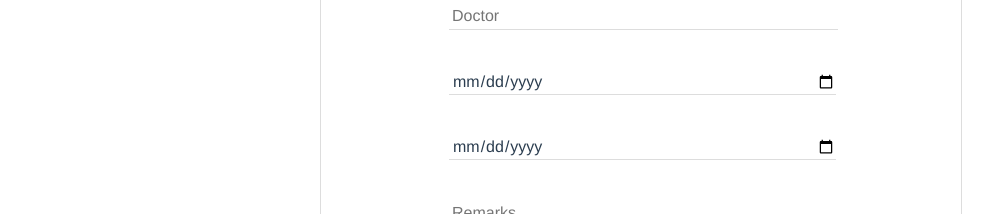
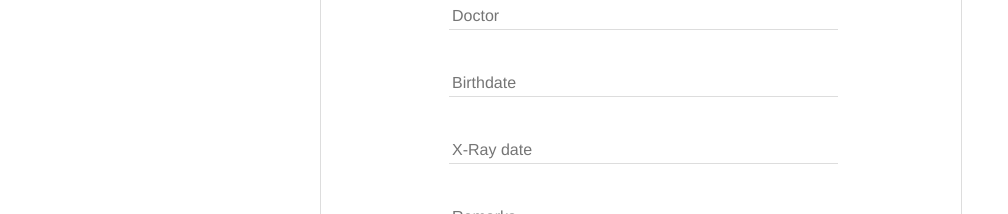
Before and after one commit to edvardgospel/cephalometry-fe, a Vue app: page / in a window 1280 px wide. Shown: the part 368-582 px from the top of the page, without its empty margins (0-1008 px from the left). Built offline with nearby package versions, Linux system fonts and the light colour scheme.

Commit message:
Solved dates (Chrome) on personal data page

```diff
--- a/src/components/CephalometryForm.vue
+++ b/src/components/CephalometryForm.vue
@@ -13,10 +13,10 @@
             <label for="female">Female</label>
           </div>
           <input type="text" class="form-input" v-model="address" placeholder="Address" />
-          <input type="tel" class="form-input" v-model="phone" placeholder="Phone" />
+          <input type="text" class="form-input" v-model="phone" placeholder="Phone" />
           <input type="text" class="form-input" v-model="doctor" placeholder="Doctor" />
-          <input type="date" class="form-input" v-model="birthDate" placeholder="Birthdate" />
-          <input type="date" class="form-input" v-model="xRayDate" placeholder="X-Ray date" />
+          <input type="text" class="form-input" v-model="birthDate" placeholder="Birthdate" />
+          <input type="text" class="form-input" v-model="xRayDate" placeholder="X-Ray date" />
           <input type="text" class="form-input" v-model="remarks" placeholder="Remarks" />
         </div>
       </form>
@@ -191,6 +191,14 @@ input[type="radio"] {
   cursor: pointer;
 }
 
+input[type="date"]::before {
+	content: attr(data-placeholder);
+	width: 100%;
+}
+
+input[type="date"]:focus::before,
+input[type="date"]:valid::before { display: none }
+
 .generate-button-div {
   float: right;
   margin: 3px auto auto 5px;
```
